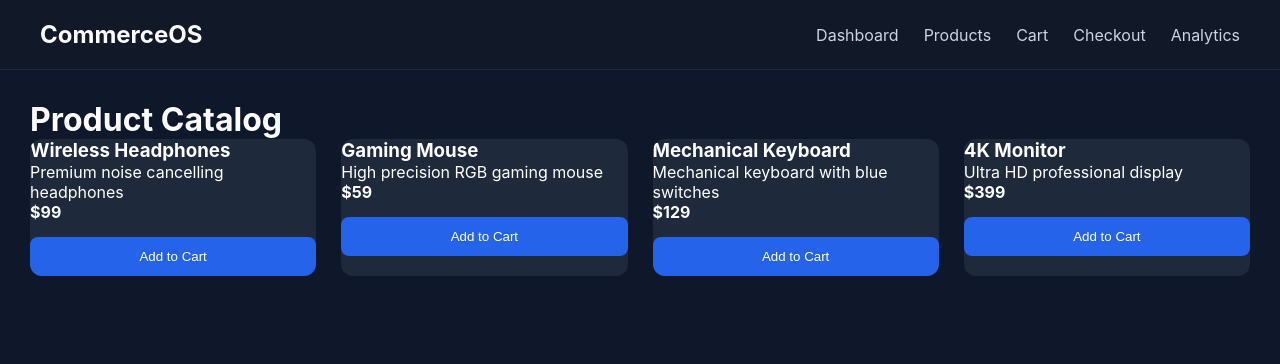
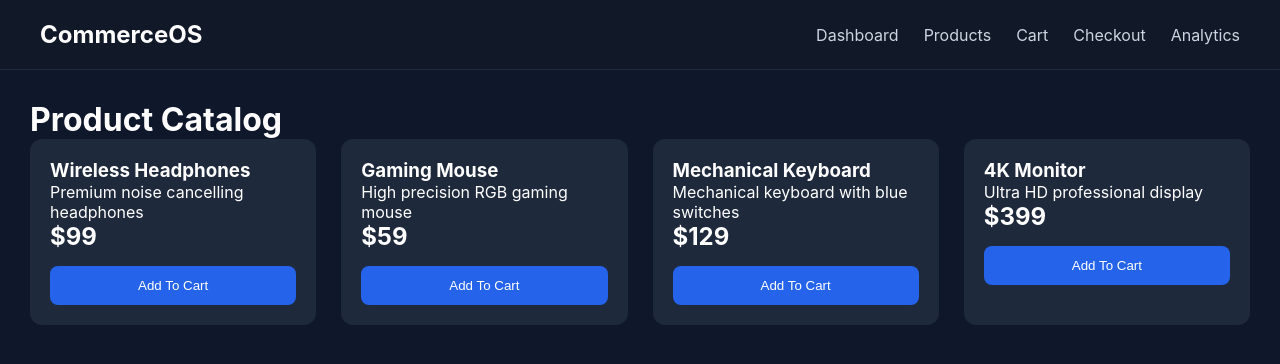
Before and after one commit to tanisharoy222005-collab/ecommerce-platform-admin-suite, a Next.js app: page /products in a window 1280 px wide. Shown: the top 364 px of the page. Built offline with nearby package versions, Linux system fonts and the light colour scheme.

Commit message:
Refactor ProductCard to use context for cart actions

```diff
--- a/components/ProductCard.js
+++ b/components/ProductCard.js
@@ -1,13 +1,27 @@
-export default function ProductCard({ product }) {
+import { useStore } from "../context/StoreContext";
+
+export default function ProductCard({
+  product
+}) {
+  const { addToCart } = useStore();
+
   return (
     <div className="card">
-      <h3>{product.name}</h3>
+      <div className="card-content">
+        <h3>{product.name}</h3>
 
-      <p>{product.description}</p>
+        <p>{product.description}</p>
 
-      <h4>${product.price}</h4>
+        <h2>${product.price}</h2>
 
-      <button>Add to Cart</button>
+        <button
+          onClick={() =>
+            addToCart(product)
+          }
+        >
+          Add To Cart
+        </button>
+      </div>
     </div>
   );
 }
```
